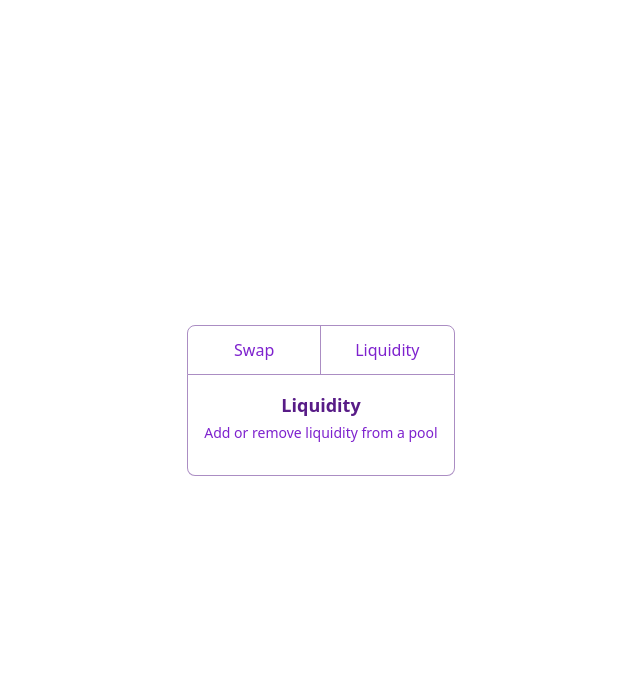
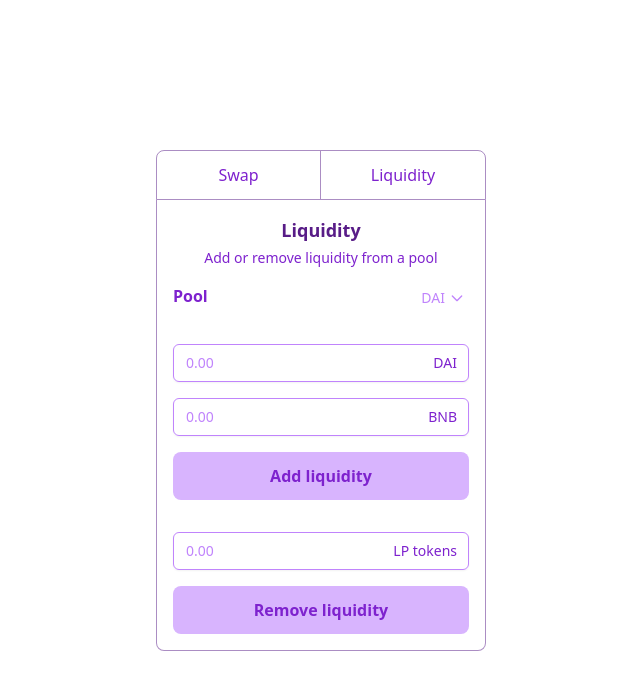
Before and after one commit to EperezOk/amm-frontend, a Next.js app: page /liquidity in a window 1280 px wide. Shown: the top 690 px of the page, without its empty margins (319-959 px from the left). Built offline with nearby package versions, Linux system fonts and the light colour scheme.

Commit message:
Finished liquidity page styling

```diff
--- /dev/null
+++ b/components/Button.jsx
@@ -0,0 +1,9 @@
+export default function Button({ children }) {
+
+  return (
+    <button className="py-3 w-full font-bold rounded-lg bg-purple-300 text-purple-700 hover:bg-purple-200 hover:text-purple-900">
+      {children}
+    </button>
+  )
+
+}
--- /dev/null
+++ b/components/CurrencyBtn.jsx
@@ -0,0 +1,14 @@
+import { ChevronDownIcon } from "@heroicons/react/outline"
+
+export default function CurrencyButton({ setTokenModalOpen, tokenName = "Select a currency" }) {
+
+  return (
+    <button
+      onClick={() => setTokenModalOpen(true)}
+      className="p-1 border-transparent bg-transparent text-purple-400 sm:text-sm rounded-md hover:bg-purple-50 flex gap-1 items-center"
+    >
+      {tokenName} <ChevronDownIcon className="h-4 w-4" aria-hidden="true" />
+    </button>
+  )
+
+}
--- /dev/null
+++ b/components/LiquidityInput.jsx
@@ -0,0 +1,20 @@
+export default function LiquidityInput({ children }) {
+
+  return(
+    <div className="relative rounded-md shadow-sm">
+      <input
+        type="text"
+        name="price"
+        id="price"
+        autocomplete="off"
+        className="focus:ring-purple-800 focus:border-purple-800 w-full pl-3 pr-20 sm:text-sm border-purple-400 rounded-md text-purple-600 placeholder:text-purple-400"
+        placeholder="0.00"
+      />
+
+      <div className="absolute bottom-2 right-3">
+        <span className="text-sm text-purple-700">{children}</span>
+      </div>
+    </div>
+  )
+
+}
--- a/components/Modal.jsx
+++ b/components/Modal.jsx
@@ -56,6 +56,10 @@ export default function Modal({ open, setOpen }) {
                   <CurrencyPoundIcon className="h-6 w-6 text-yellow-500" aria-hidden="true" />
                   <span className="font-semibold text-purple-900">BNB</span>
                 </div>
+                <div className="w-full px-4 py-4 sm:px-6 flex gap-2 cursor-pointer hover:bg-purple-50">
+                  <CurrencyPoundIcon className="h-6 w-6 text-pink-500" aria-hidden="true" />
+                  <span className="font-semibold text-purple-900">DAI</span>
+                </div>
               </div>
               {/* Modal buttons */}
               {/* <div className="bg-gray-50 px-4 py-3 sm:px-6 sm:flex sm:flex-row-reverse">
--- a/components/TokenInput.jsx
+++ b/components/TokenInput.jsx
@@ -1,4 +1,4 @@
-import { ChevronDownIcon } from "@heroicons/react/outline"
+import CurrencyButton from "./CurrencyBtn";
 
 export default function TokenInput({ from = false, setTokenModalOpen, tokenName = "Select a currency" }) {
 
@@ -15,12 +15,10 @@ export default function TokenInput({ from = false, setTokenModalOpen, tokenName
         className="focus:ring-purple-800 focus:border-purple-800 w-full pl-3 pr-40 sm:pr-36 pt-8 sm:text-sm border-purple-400 rounded-md text-purple-600 placeholder:text-purple-400"
         placeholder="0.00"
       />
-      <button
-        onClick={() => setTokenModalOpen(true)}
-        className="absolute bottom-1 right-2 p-1 border-transparent bg-transparent text-purple-400 sm:text-sm rounded-md hover:bg-purple-50 flex gap-1 items-center"
-      >
-        {tokenName} <ChevronDownIcon className="h-4 w-4" aria-hidden="true" />
-      </button>
+
+      <div className="absolute bottom-1 right-2">
+        <CurrencyButton tokenName={tokenName} setTokenModalOpen={setTokenModalOpen} />
+      </div>
     </div>
   )
 
--- a/pages/index.jsx
+++ b/pages/index.jsx
@@ -3,6 +3,7 @@ import Modal from "../components/Modal";
 import TokenInput from "../components/TokenInput";
 import { SwitchVerticalIcon } from "@heroicons/react/outline"
 import MainCard from "../components/MainCard";
+import Button from "../components/Button";
 
 export default function Home() {
 
@@ -17,6 +18,7 @@ export default function Home() {
             <SwitchVerticalIcon className="h-5 w-5" aria-hidden />
           </button>
           <TokenInput setTokenModalOpen={setTokenModalOpen} />
+          <Button>Swap</Button>
         </MainCard>
       </div>
 
--- a/pages/liquidity.jsx
+++ b/pages/liquidity.jsx
@@ -1,13 +1,36 @@
+import { useState } from "react";
+import Button from "../components/Button";
+import CurrencyButton from "../components/CurrencyBtn";
 import MainCard from "../components/MainCard";
+import Modal from "../components/Modal";
+import LiquidityInput from "../components/LiquidityInput";
 
 export default function Liquidity() {
 
+  const [tokenModalOpen, setTokenModalOpen] = useState(false)
+
   return (
-    <div className="h-screen grid place-items-center px-2">
-      <MainCard title="Liquidity" description="Add or remove liquidity from a pool">
+    <>
+      <div className="h-screen h grid place-items-center px-2">
+        <MainCard title="Liquidity" description="Add or remove liquidity from a pool">
+          <div className="flex justify-between w-full">
+            <span className="text-purple-700 font-semibold">Pool</span>
+            <CurrencyButton tokenName="DAI" setTokenModalOpen={setTokenModalOpen} />
+          </div>
 
-      </MainCard>
-    </div>
+          <div className="my-4 space-y-4">
+            <LiquidityInput>DAI</LiquidityInput>
+            <LiquidityInput>BNB</LiquidityInput>
+            <Button>Add liquidity</Button>
+          </div>
+
+          <LiquidityInput>LP tokens</LiquidityInput>
+          <Button>Remove liquidity</Button>
+        </MainCard>
+      </div>
+
+      <Modal open={tokenModalOpen} setOpen={setTokenModalOpen} />
+    </>
   )
 
 }
```
